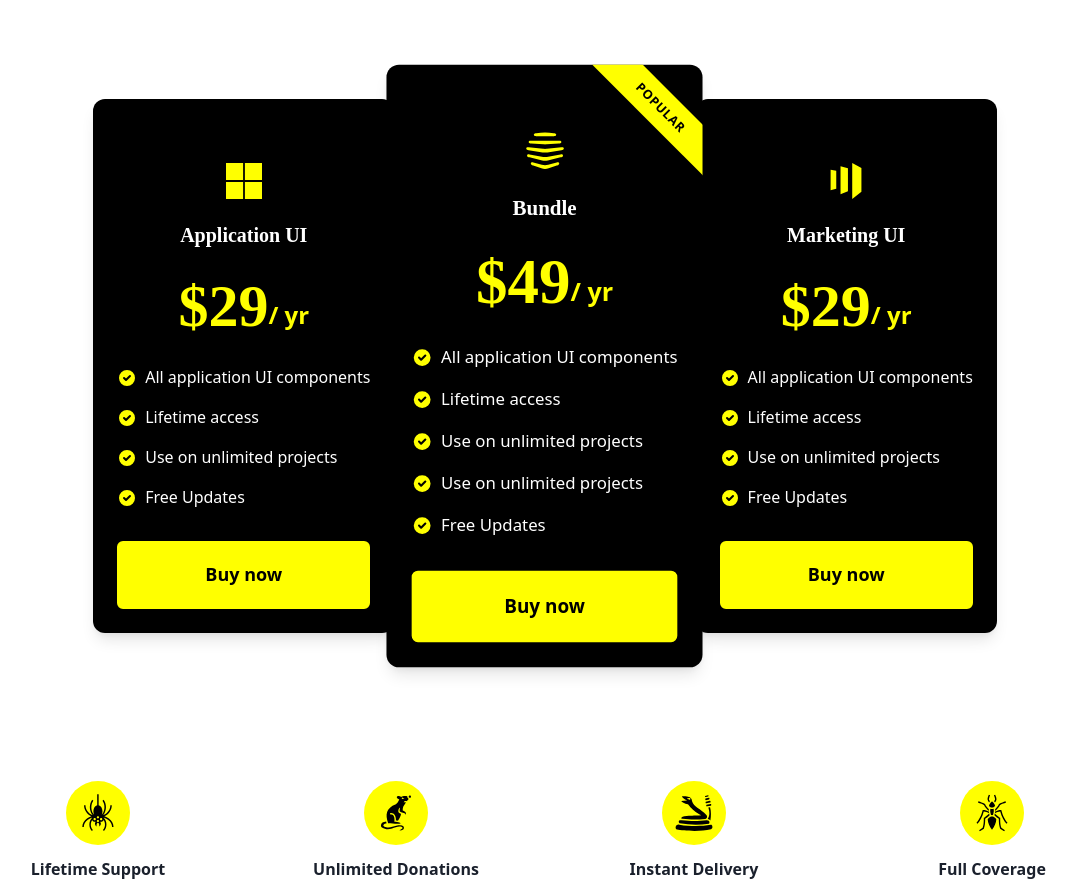
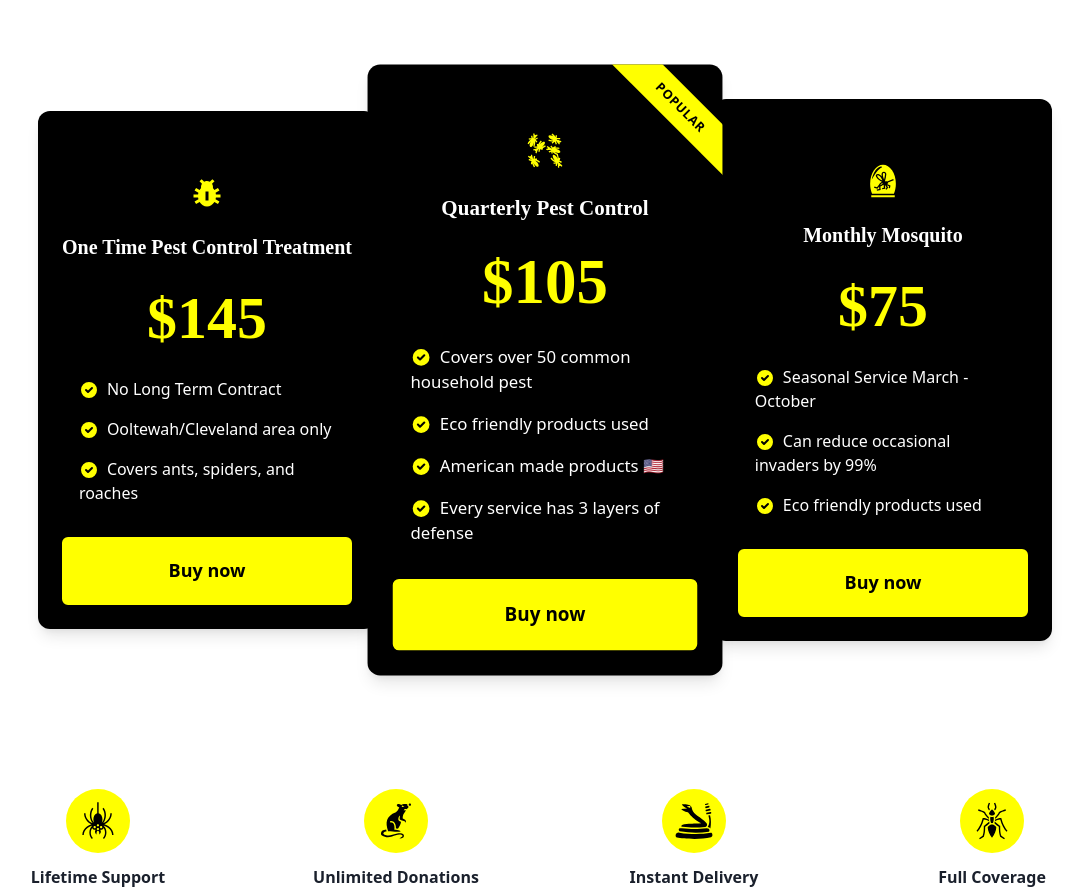
Before and after one commit to awwyes/burkspestcontrol, a Next.js app: page / in a window 1280 px wide. Shown: the part 1100-1993 px from the top of the page, without its empty margins (95-1178 px from the left). Built offline with nearby package versions, Linux system fonts and the light colour scheme.

Commit message:
Added text/pricing to pricing component

```diff
--- a/components/PricingLayout/Pricing.tsx
+++ b/components/PricingLayout/Pricing.tsx
@@ -1,6 +1,7 @@
-import { Box, color, SimpleGrid, useColorModeValue } from '@chakra-ui/react'
+import { Box, SimpleGrid, useColorModeValue } from '@chakra-ui/react'
 import * as React from 'react'
-import { SiHive, SiMarketo, SiMicrosoft } from 'react-icons/si'
+import { GiAmberMosquito, GiAnts } from 'react-icons/gi'
+import { MdPestControl } from 'react-icons/md'
 import { ActionButton } from './ActionButton'
 import { PricingCard } from './PricingCard'
 
@@ -22,17 +23,16 @@ export default function Pricing () {
     >
       <PricingCard
         data={{
-          price: '$29',
-          name: 'Application UI',
+          price: '$145',
+          name: 'One Time Pest Control Treatment',
           features: [
-            'All application UI components',
-            'Lifetime access',
-            'Use on unlimited projects',
-            'Free Updates',
+            'No Long Term Contract',
+            'Ooltewah/Cleveland area only',
+            'Covers ants, spiders, and roaches'
           ],
         }}
         color={useColorModeValue("white", "black")}
-        icon={SiMicrosoft}
+        icon={MdPestControl}
         button={
           <ActionButton variant="outline" borderWidth="2px">
             Buy now
@@ -44,33 +44,32 @@ export default function Pricing () {
         isPopular
         transform={{ lg: 'scale(1.05)' }}
         data={{
-          price: '$49',
-          name: 'Bundle',
+          price: '$105',
+          name: 'Quarterly Pest Control',
           features: [
-            'All application UI components',
-            'Lifetime access',
-            'Use on unlimited projects',
-            'Use on unlimited projects',
-            'Free Updates',
+            'Covers over 50 common household pest',
+            'Eco friendly products used',
+            'American made products 🇺🇸',
+            'Every service has 3 layers of defense'
           ],
         }}
         color={useColorModeValue("white", "black")}
-        icon={SiHive}
+        icon={GiAnts}
+
         button={<ActionButton variant="outline" borderWidth="2px">Buy now</ActionButton>}
       />
       <PricingCard
         data={{
-          price: '$29',
-          name: 'Marketing UI',
+          price: '$75',
+          name: 'Monthly Mosquito',
           features: [
-            'All application UI components',
-            'Lifetime access',
-            'Use on unlimited projects',
-            'Free Updates',
+            'Seasonal Service March - October',
+            'Can reduce occasional invaders by 99%',
+            'Eco friendly products used',
           ],
         }}
         color={useColorModeValue("white", "black")}
-        icon={SiMarketo}
+        icon={GiAmberMosquito}
         button={
           <ActionButton variant="outline" borderWidth="2px">
             Buy now
--- a/components/PricingLayout/PricingCard.tsx
+++ b/components/PricingLayout/PricingCard.tsx
@@ -5,7 +5,6 @@ import {
     List,
     ListIcon,
     ListItem,
-    Text,
     useColorModeValue,
     VStack,
   } from '@chakra-ui/react'
@@ -28,7 +27,7 @@ import {
   export const PricingCard = (props: PricingCardProps) => {
     const { data, icon, button, ...rest } = props
     const { features, price, name } = data
-    const accentColor = useColorModeValue('yellow.500', 'yellow.500')
+    const accentColor = useColorModeValue('yellow.500', 'black')
 
     return (
       <Card rounded={{ sm: 'xl' }} {...rest}>
@@ -42,9 +41,6 @@ import {
           <Heading size="3xl" fontWeight="inherit" lineHeight="0.9em">
             {price}
           </Heading>
-          <Text fontWeight="inherit" fontSize="2xl">
-            / yr
-          </Text>
         </Flex>
         <List spacing="4" mb="8" maxW="28ch" mx="auto">
           {features.map((feature, index) => (
```
